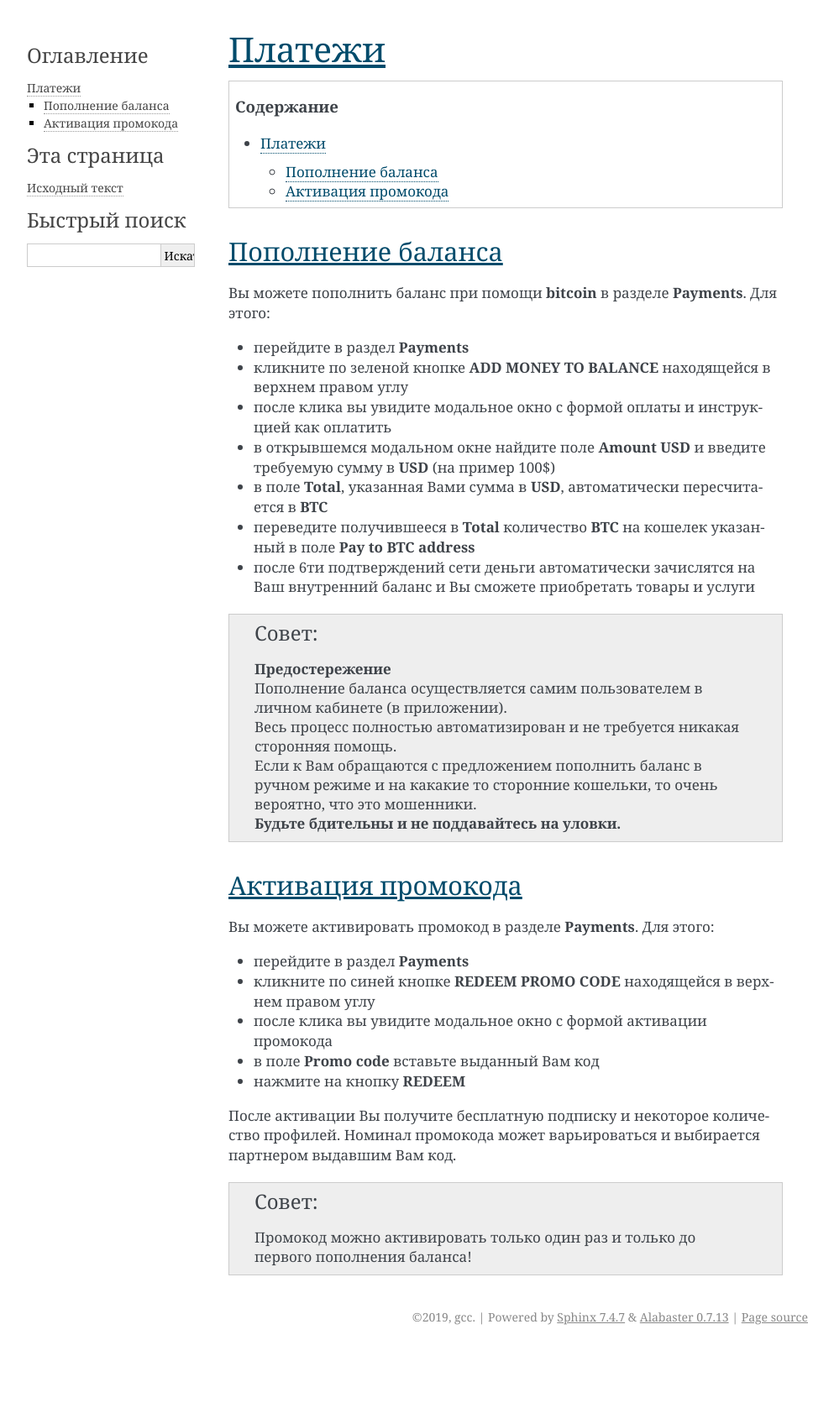
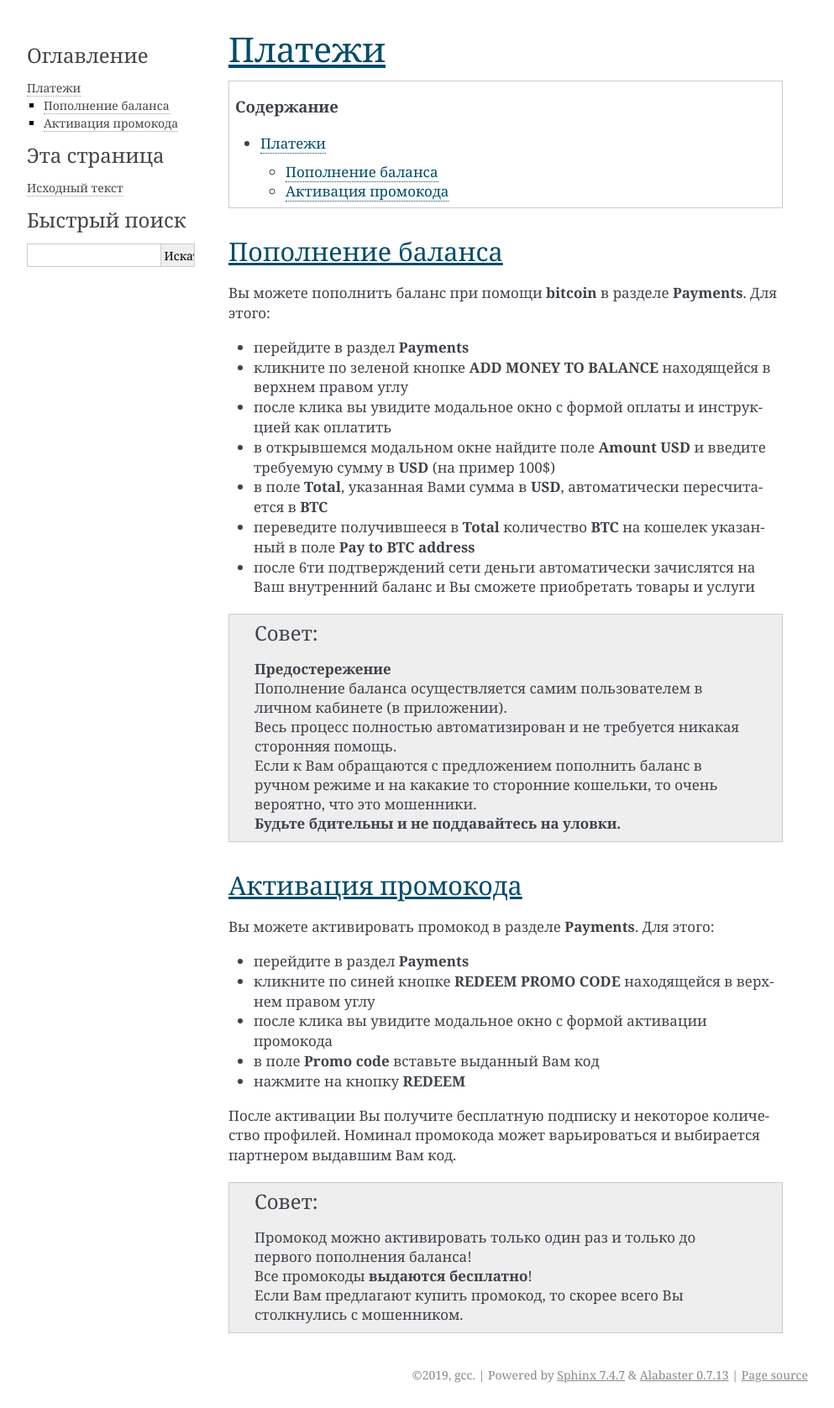
Before and after one commit to gcc-master/chebrowser-doc, a Sphinx documentation site: the page built from source/payments.rst, in a window 1280 px wide. Shown: the whole page at 84% size, without its empty margins (148-1141 px from the left). Built offline with Sphinx 7.4.7, drawn with Linux system fonts in a browser that asks for light colours; before the commit the page ends 1608 px from its top, so only the background shows below that.

Commit message:
ver: 0.1.18 - payments promocode

```diff
--- a/source/payments.rst
+++ b/source/payments.rst
@@ -42,6 +42,8 @@
 
 .. tip::
    | Промокод можно активировать только один раз и только до первого пополнения баланса!
+   | Все промокоды **выдаются бесплатно**!
+   | Если Вам предлагают купить промокод, то скорее всего Вы столкнулись с мошенником.
 
 
 
```
